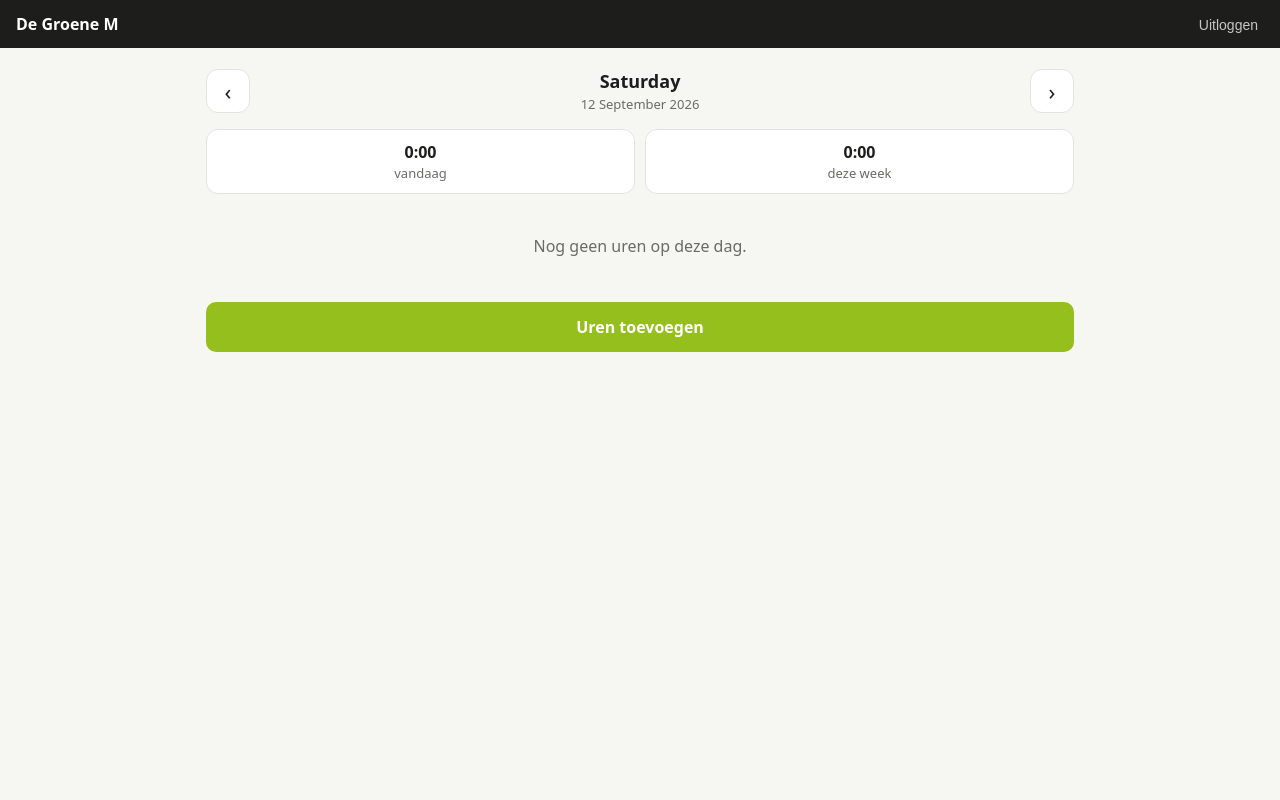
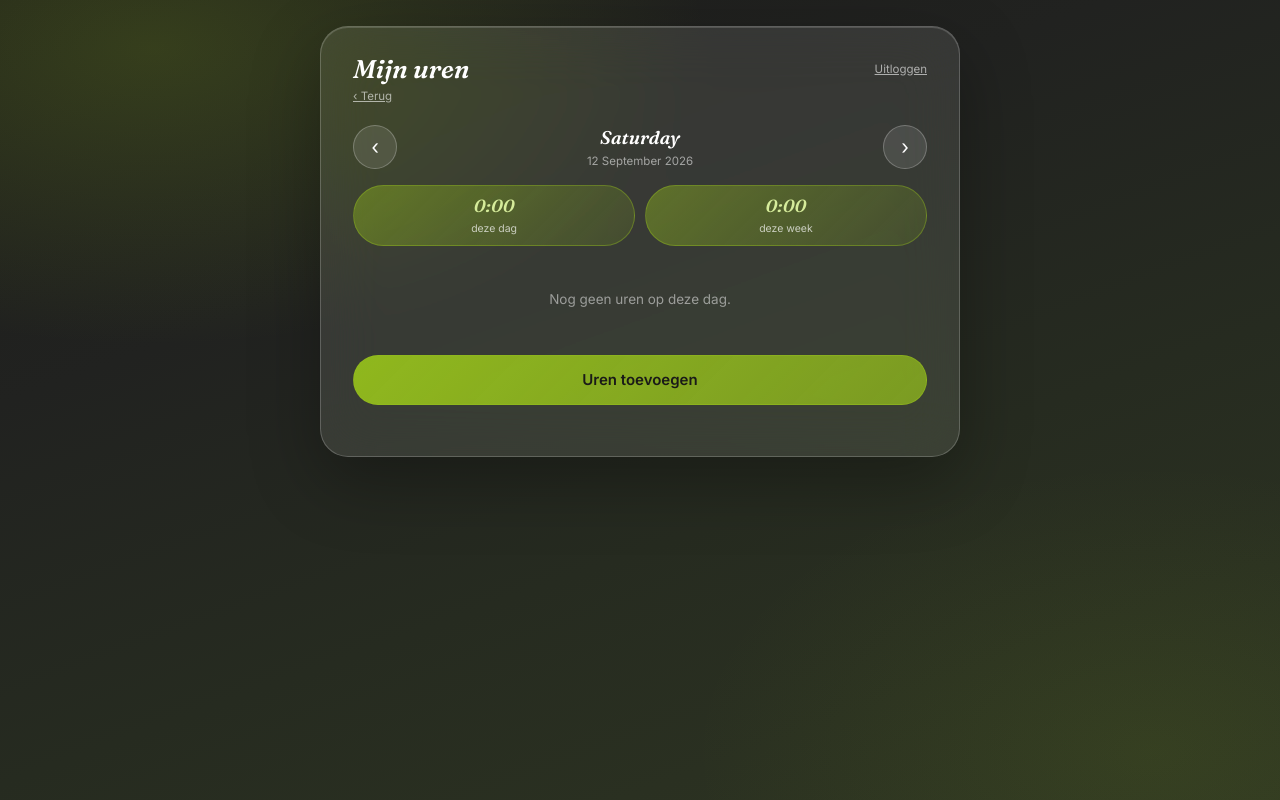
Before and after one commit to kennismaken-wq/development, a Django app: page /uren/?dag=2026-09-12 in a window 1280 px wide. Run offline with Django 5.2, Linux system fonts and the light colour scheme; the visitor is signed in with stand-in values (Sample User, id 1); data that the repository does not hold is empty.

Commit message:
Stijl van de demo overnemen
Donkere verloopachtergrond in de huisstijlkleuren met glaspanelen
erboven, Fraunces cursief voor koppen, Inter voor de rest — dezelfde
opzet als de demo die de klant heeft gezien.

De lettertypen staan lokaal in plaats van bij Google Fonts. Dat scheelt
een derde partij die de IP-adressen van de medewerkers te zien krijgt,
en dat is precies wat bijlage A van het contract belooft. Google levert
variabele fonts, dus alle gewichten van een familie zijn hetzelfde
bestand; die staan er een keer in.

Co-Authored-By: Claude Opus 5 <noreply@anthropic.com>

```diff
--- a/medewerkers/views.py
+++ b/medewerkers/views.py
@@ -1,3 +1,5 @@
+from datetime import date
+
 from django.contrib.auth.decorators import login_required
 from django.shortcuts import render
 from django.urls import reverse
@@ -29,4 +31,4 @@ def start(request):
         if "url_naam" in tegel:
             tegel["url"] = reverse(tegel["url_naam"])
         tegels.append(tegel)
-    return render(request, "start.html", {"tegels": tegels})
+    return render(request, "start.html", {"tegels": tegels, "vandaag": date.today()})
--- a/static/css/app.css
+++ b/static/css/app.css
@@ -1,119 +1,177 @@
-/* Huisstijl De Groene M: #1d1d1b en #95bf1d.
-   Alles is eerst voor de telefoon ontworpen; breder scherm is de uitzondering. */
+/* Stijl van de app. Overgenomen uit de demo: donkere verloopachtergrond in de
+   huisstijlkleuren (#1d1d1b en #95bf1d), glaspanelen daarboven, Fraunces
+   cursief voor koppen en Inter voor de rest.
+
+   Puur #1d1d1b als vlak vlak wordt dof, dus de achtergrond loopt van
+   bijna-zwart naar een heel donkere olijftint, met een lime gloed linksboven.
+   Het glas-effect komt op donker beter uit dan op een lichte ondergrond. */
+
+@import url("fonts.css");
+
 :root{
-  --inkt:#1d1d1b;
-  --groen:#95bf1d;
-  --groen-donker:#7ba117;
-  --papier:#f6f6f3;
-  --vlak:#ffffff;
-  --rand:#e4e4de;
-  --stil:#6b6b64;
-  --rood:#c0392b;
-  --rond:14px;
+  --accent:#95BF1D;
+  --accent-rgb:149,191,29;
+  --hi:#D6EC9B;                 /* lichte accenttekst: getallen, "vandaag" */
+  --ink:#1A1A18;
+  --rood:#E07B5F;
+  --achtergrond:
+    radial-gradient(ellipse 70% 60% at 12% 6%, rgba(149,191,29,0.20), transparent 62%),
+    radial-gradient(ellipse 60% 60% at 90% 94%, rgba(149,191,29,0.09), transparent 60%),
+    linear-gradient(160deg, #1D1D1B 0%, #212220 32%, #262B20 62%, #2E3522 100%);
 }
 
 *{ box-sizing:border-box; }
-html,body{ margin:0; padding:0; }
+html,body{ height:100%; }
 body{
-  background:var(--papier);
-  color:var(--inkt);
-  font-family:system-ui,-apple-system,"Segoe UI",Roboto,sans-serif;
-  font-size:16px;              /* niet kleiner: iOS zoomt anders in op invoervelden */
-  line-height:1.5;
+  margin:0;
+  font-family:'Inter',system-ui,-apple-system,sans-serif;
+  font-size:16px;                /* niet kleiner: iOS zoomt anders in op invoervelden */
+  background:var(--achtergrond);
+  background-attachment:fixed;
+  color:#FFFFFF;
+  min-height:100vh;
+  padding:1.6rem;
+  padding-top:calc(1.6rem + env(safe-area-inset-top));
+  display:flex; flex-direction:column; align-items:center;
   -webkit-text-size-adjust:100%;
 }
+@media (max-width:700px){ body{ padding:.7rem; padding-top:calc(.7rem + env(safe-area-inset-top)); } }
 
-.balk{
-  background:var(--inkt); color:#fff;
-  display:flex; align-items:center; justify-content:space-between;
-  gap:12px; padding:12px 16px;
-  padding-top:calc(12px + env(safe-area-inset-top));
+.glas{
+  background:rgba(255,255,255,0.10);
+  backdrop-filter:blur(28px) saturate(150%);
+  -webkit-backdrop-filter:blur(28px) saturate(150%);
+  border:1px solid rgba(255,255,255,0.20);
+  box-shadow:0 24px 70px rgba(0,0,0,0.30), inset 0 1px 0 rgba(255,255,255,0.15);
 }
-.balk a{ color:#fff; text-decoration:none; }
-.balk .naam{ font-weight:600; }
-.balk .uit{ font-size:14px; opacity:.75; }
 
-.inhoud{ max-width:900px; margin:0 auto; padding:16px 16px 40px; }
+.kaart{
+  border-radius:28px; padding:1.8rem 2rem 2.2rem;
+  width:100%; max-width:640px;
+}
+@media (max-width:700px){ .kaart{ border-radius:22px; padding:1.2rem 1rem 1.6rem; } }
 
-h1{ font-size:22px; margin:4px 0 16px; }
+/* ══════════ KOP ══════════ */
+.kop{
+  display:flex; align-items:flex-start; justify-content:space-between;
+  gap:1rem; margin-bottom:1.4rem;
+}
+h1{
+  font-family:'Fraunces',serif; font-style:italic; font-weight:600;
+  font-size:1.6rem; margin:0; line-height:1.15;
+}
+.kop .sub{ font-size:11.5px; color:rgba(255,255,255,0.6); margin:.25rem 0 0; }
+.uitlogknop{
+  background:none; border:0; color:rgba(255,255,255,0.6);
+  font-family:'Inter',sans-serif; font-size:11.5px; cursor:pointer;
+  padding:.4rem 0; text-decoration:underline; white-space:nowrap;
+}
+.uitlogknop:hover{ color:#fff; }
 
-.tegels{ display:grid; grid-template-columns:repeat(2,1fr); gap:12px; }
+/* ══════════ TEGELS OP HET BEGINSCHERM ══════════ */
+.tegels{ display:grid; grid-template-columns:repeat(2,1fr); gap:.75rem; }
 @media (min-width:620px){ .tegels{ grid-template-columns:repeat(3,1fr); } }
 
 .tegel{
-  background:var(--vlak); border:1px solid var(--rand); border-radius:var(--rond);
-  padding:18px 14px; text-decoration:none; color:inherit;
-  display:flex; flex-direction:column; align-items:center; gap:10px;
-  min-height:104px; justify-content:center; text-align:center;
+  border-radius:18px; padding:1.1rem .8rem;
+  background:rgba(255,255,255,0.07); border:1px solid rgba(255,255,255,0.14);
+  color:#fff; text-decoration:none;
+  display:flex; flex-direction:column; align-items:center; justify-content:center;
+  gap:.6rem; min-height:106px; text-align:center;
+  transition:background .12s, transform .1s;
 }
+a.tegel:hover{ background:rgba(255,255,255,0.14); transform:translateY(-1px); }
 .tegel .teken{
-  width:44px; height:44px; border-radius:50%;
-  background:var(--groen); color:#fff;
-  display:flex; align-items:center; justify-content:center; font-size:20px;
+  width:42px; height:42px; border-radius:50%;
+  display:flex; align-items:center; justify-content:center; font-size:19px;
+  background:linear-gradient(135deg, rgba(var(--accent-rgb),0.55), rgba(var(--accent-rgb),0.18));
+  border:1px solid rgba(var(--accent-rgb),0.45);
+  color:var(--hi);
 }
-.tegel .titel{ font-weight:600; font-size:14px; }
-.tegel.nog-niet{ opacity:.45; }
+.tegel .titel{ font-size:12.5px; font-weight:500; }
+.tegel.nog-niet{ opacity:.4; }
 
+/* ══════════ KNOPPEN ══════════ */
 .knop{
-  display:inline-flex; align-items:center; justify-content:center;
-  background:var(--groen); color:#fff; border:0; border-radius:10px;
-  padding:13px 18px; font-size:16px; font-weight:600; cursor:pointer;
-  min-height:48px;             /* groot genoeg voor een duim */
-  text-decoration:none; width:100%;
+  display:flex; align-items:center; justify-content:center; width:100%;
+  min-height:50px; padding:.85rem 1.2rem;
+  border:1px solid rgba(var(--accent-rgb),0.5); border-radius:999px;
+  background:linear-gradient(135deg, rgba(var(--accent-rgb),0.95), rgba(var(--accent-rgb),0.72));
+  color:var(--ink); font-family:'Inter',sans-serif; font-size:15px; font-weight:600;
+  text-decoration:none; cursor:pointer;
 }
-.knop:active{ background:var(--groen-donker); }
+.knop:active{ filter:brightness(.94); }
 
-.kaart{
-  background:var(--vlak); border:1px solid var(--rand); border-radius:var(--rond);
-  padding:20px; max-width:380px; margin:40px auto;
+/* ══════════ FORMULIEREN ══════════ */
+label{
+  display:block; font-size:10.5px; font-weight:600; letter-spacing:.07em;
+  text-transform:uppercase; color:rgba(255,255,255,0.5);
+  margin:1.1rem 0 .35rem;
 }
-label{ display:block; font-size:14px; color:var(--stil); margin:14px 0 4px; }
 input[type=text],input[type=password],input[type=date],input[type=time],select,textarea{
-  width:100%; padding:12px; font-size:16px;
-  border:1px solid var(--rand); border-radius:10px; background:#fff; color:inherit;
+  width:100%; padding:.8rem .9rem; font-size:16px;
+  font-family:'Inter',sans-serif; color:#fff;
+  background:rgba(255,255,255,0.10); border:1px solid rgba(255,255,255,0.20);
+  border-radius:14px; appearance:none;
 }
-.fout{ color:var(--rood); font-size:14px; margin-top:10px; }
+input:focus,select:focus,textarea:focus{ outline:none; border-color:rgba(var(--accent-rgb),0.7); }
+select option{ background:#24291E; color:#fff; }
+textarea{ resize:vertical; }
+/* de klok- en kalendericonen van de browser zijn zwart op donker; omkeren */
+input[type=date]::-webkit-calendar-picker-indicator,
+input[type=time]::-webkit-calendar-picker-indicator{ filter:invert(1); opacity:.6; }
 
-/* --- uren schrijven --- */
-.dagbalk{ display:flex; align-items:center; gap:8px; margin:4px 0 14px; }
+.fout{ color:var(--rood); font-size:12.5px; margin:.4rem 0 0; }
+.onderaan{ text-align:center; margin:1rem 0 0; font-size:12px; }
+.onderaan a{ color:rgba(255,255,255,0.6); }
+.verwijder{ text-align:center; margin-top:1.2rem; }
+.verwijder button{
+  background:none; border:0; color:var(--rood);
+  font-family:'Inter',sans-serif; font-size:12.5px; cursor:pointer; padding:.6rem;
+  text-decoration:underline;
+}
+
+/* ══════════ UREN SCHRIJVEN ══════════ */
+.dagbalk{ display:flex; align-items:center; gap:.5rem; margin-bottom:1rem; }
 .dagbalk .pijl{
   width:44px; height:44px; flex:0 0 44px;
   display:flex; align-items:center; justify-content:center;
-  background:var(--vlak); border:1px solid var(--rand); border-radius:12px;
-  color:inherit; text-decoration:none; font-size:22px; line-height:1;
+  background:rgba(255,255,255,0.10); border:1px solid rgba(255,255,255,0.24);
+  border-radius:999px; color:#fff; text-decoration:none; font-size:20px; line-height:1;
 }
-.dagtitel{ flex:1; text-align:center; display:flex; flex-direction:column; }
-.dagtitel strong{ font-size:18px; text-transform:capitalize; }
-.dagtitel span{ font-size:13px; color:var(--stil); }
+.dagbalk .pijl:hover{ background:rgba(255,255,255,0.18); }
+.dagtitel{ flex:1; text-align:center; }
+.dagtitel strong{
+  display:block; font-family:'Fraunces',serif; font-style:italic; font-weight:600;
+  font-size:1.15rem; text-transform:capitalize;
+}
+.dagtitel span{ font-size:11.5px; color:rgba(255,255,255,0.55); }
 
-.totalen{
-  display:flex; gap:10px; margin-bottom:14px;
-  font-size:13px; color:var(--stil);
+.totalen{ display:flex; gap:.6rem; margin-bottom:1.2rem; }
+.totalen div{
+  flex:1; border-radius:999px; padding:.55rem 1rem; text-align:center;
+  background:linear-gradient(135deg, rgba(var(--accent-rgb),0.42), rgba(var(--accent-rgb),0.14));
+  border:1px solid rgba(var(--accent-rgb),0.4);
 }
-.totalen span{
-  flex:1; background:var(--vlak); border:1px solid var(--rand);
-  border-radius:12px; padding:10px 12px; text-align:center;
+.totalen .n{
+  font-family:'Fraunces',serif; font-style:italic; font-weight:600;
+  font-size:1.1rem; color:var(--hi); display:block;
 }
-.totalen strong{ color:var(--inkt); font-size:16px; display:block; }
+.totalen .l{ font-size:10.5px; color:rgba(255,255,255,0.7); }
 
 .blok{
-  display:block; text-decoration:none; color:inherit;
-  background:var(--vlak); border:1px solid var(--rand);
-  border-left:4px solid var(--groen); border-radius:12px;
-  padding:12px 14px; margin-bottom:10px;
+  display:block; text-decoration:none; color:#fff;
+  border-radius:14px; padding:.75rem .9rem; margin-bottom:.6rem;
+  background:linear-gradient(135deg, rgba(var(--accent-rgb),0.30), rgba(var(--accent-rgb),0.12));
+  border:1px solid rgba(var(--accent-rgb),0.38);
+  transition:border-color .12s, transform .1s;
 }
-.blok .tijd{ font-variant-numeric:tabular-nums; font-weight:600; margin-right:8px; }
-.blok .klus{ color:var(--stil); }
+.blok:hover{ border-color:rgba(255,255,255,0.6); transform:translateY(-1px); }
+.blok .tijd{ font-weight:600; font-variant-numeric:tabular-nums; margin-right:.5rem; }
+.blok .klus{ color:rgba(255,255,255,0.75); font-size:14px; }
 .blok .toelichting{
-  display:block; margin-top:4px; font-size:14px;
-  overflow-wrap:anywhere;   /* lange woorden mogen breken, niet uitsteken */
+  display:block; margin-top:.25rem; font-size:13px; color:rgba(255,255,255,0.8);
+  overflow-wrap:anywhere;      /* lange woorden mogen breken, niet uitsteken */
 }
 
-.leeg{ color:var(--stil); text-align:center; padding:24px 0; }
-.onderaan{ text-align:center; margin:14px 0 0; font-size:14px; }
-.onderaan a{ color:var(--stil); }
-.verwijder{ text-align:center; margin-top:18px; }
-.verwijder button{
-  background:none; border:0; color:var(--rood);
-  font-size:14px; cursor:pointer; padding:10px;
-}
+.leeg{ color:rgba(255,255,255,0.5); text-align:center; padding:1.6rem 0; font-size:13.5px; }
--- /dev/null
+++ b/static/css/fonts.css
@@ -0,0 +1,7 @@
+@font-face{font-family:'Fraunces';font-style:italic;font-weight:600;font-display:swap;src:url('../fonts/Fraunces-600-italic.woff2') format('woff2');}
+@font-face{font-family:'Fraunces';font-style:italic;font-weight:700;font-display:swap;src:url('../fonts/Fraunces-600-italic.woff2') format('woff2');}
+@font-face{font-family:'Fraunces';font-style:normal;font-weight:600;font-display:swap;src:url('../fonts/Fraunces-600.woff2') format('woff2');}
+@font-face{font-family:'Inter';font-style:normal;font-weight:400;font-display:swap;src:url('../fonts/Inter-400.woff2') format('woff2');}
+@font-face{font-family:'Inter';font-style:normal;font-weight:500;font-display:swap;src:url('../fonts/Inter-400.woff2') format('woff2');}
+@font-face{font-family:'Inter';font-style:normal;font-weight:600;font-display:swap;src:url('../fonts/Inter-400.woff2') format('woff2');}
+@font-face{font-family:'Inter';font-style:normal;font-weight:700;font-display:swap;src:url('../fonts/Inter-400.woff2') format('woff2');}
--- a/templates/basis.html
+++ b/templates/basis.html
@@ -3,22 +3,26 @@
 <head>
   <meta charset="utf-8">
   <meta name="viewport" content="width=device-width, initial-scale=1, viewport-fit=cover">
-  <meta name="theme-color" content="#1d1d1b">
+  <meta name="theme-color" content="#1D1D1B">
   <title>{% block titel %}Klusapp{% endblock %} · De Groene M</title>
   {% load static %}
   <link rel="stylesheet" href="{% static 'css/app.css' %}">
 </head>
 <body>
-  {% if user.is_authenticated %}
-    <div class="balk">
-      <a href="{% url 'start' %}" class="naam">De Groene M</a>
-      <form method="post" action="{% url 'uitloggen' %}">
-        {% csrf_token %}
-        <button type="submit" class="uit" style="background:none;border:0;color:#fff;cursor:pointer;">Uitloggen</button>
-      </form>
+  <div class="kaart glas">
+    <div class="kop">
+      <div>
+        <h1>{% block kop %}De Groene M{% endblock %}</h1>
+        <p class="sub">{% block sub %}{% endblock %}</p>
+      </div>
+      {% if user.is_authenticated %}
+        <form method="post" action="{% url 'uitloggen' %}">
+          {% csrf_token %}
+          <button type="submit" class="uitlogknop">Uitloggen</button>
+        </form>
+      {% endif %}
     </div>
-  {% endif %}
-  <div class="inhoud">
+
     {% block inhoud %}{% endblock %}
   </div>
 </body>
--- a/templates/start.html
+++ b/templates/start.html
@@ -1,7 +1,8 @@
 {% extends "basis.html" %}
 {% block titel %}Start{% endblock %}
+{% block kop %}Hallo {{ user.first_name|default:user.username }}{% endblock %}
+{% block sub %}{{ vandaag|date:"l j F Y"|capfirst }}{% endblock %}
 {% block inhoud %}
-  <h1>Hallo {{ user.first_name|default:user.username }}</h1>
   <div class="tegels">
     {% for tegel in tegels %}
       {% if tegel.url %}
--- a/templates/uren/mijn_uren.html
+++ b/templates/uren/mijn_uren.html
@@ -1,5 +1,7 @@
 {% extends "basis.html" %}
 {% block titel %}Uren{% endblock %}
+{% block kop %}Mijn uren{% endblock %}
+{% block sub %}<a href="{% url 'start' %}" style="color:rgba(255,255,255,0.6)">‹ Terug</a>{% endblock %}
 {% block inhoud %}
   <div class="dagbalk">
     <a class="pijl" href="?dag={{ vorige|date:'Y-m-d' }}" aria-label="Vorige dag">‹</a>
@@ -11,8 +13,8 @@
   </div>
 
   <div class="totalen">
-    <span><strong>{{ dagtotaal }}</strong> vandaag</span>
-    <span><strong>{{ weektotaal }}</strong> deze week</span>
+    <div><span class="n">{{ dagtotaal }}</span><span class="l">deze dag</span></div>
+    <div><span class="n">{{ weektotaal }}</span><span class="l">deze week</span></div>
   </div>
 
   {% for blok in blokken %}
@@ -25,7 +27,7 @@
     <p class="leeg">Nog geen uren op deze dag.</p>
   {% endfor %}
 
-  <p style="margin-top:20px">
+  <p style="margin-top:1.4rem">
     <a class="knop" href="{% url 'uurblok_nieuw' %}?dag={{ dag|date:'Y-m-d' }}">Uren toevoegen</a>
   </p>
 {% endblock %}
```
Also changed, not shown: haal_fonts.py (added, +33 -0 lines), templates/registration/login.html (+6 -5 lines), templates/uren/uurblok_form.html (+4 -7 lines), static/fonts/Fraunces-600-italic.woff2 (added), static/fonts/Fraunces-600.woff2 (added), static/fonts/Inter-400.woff2 (added).
